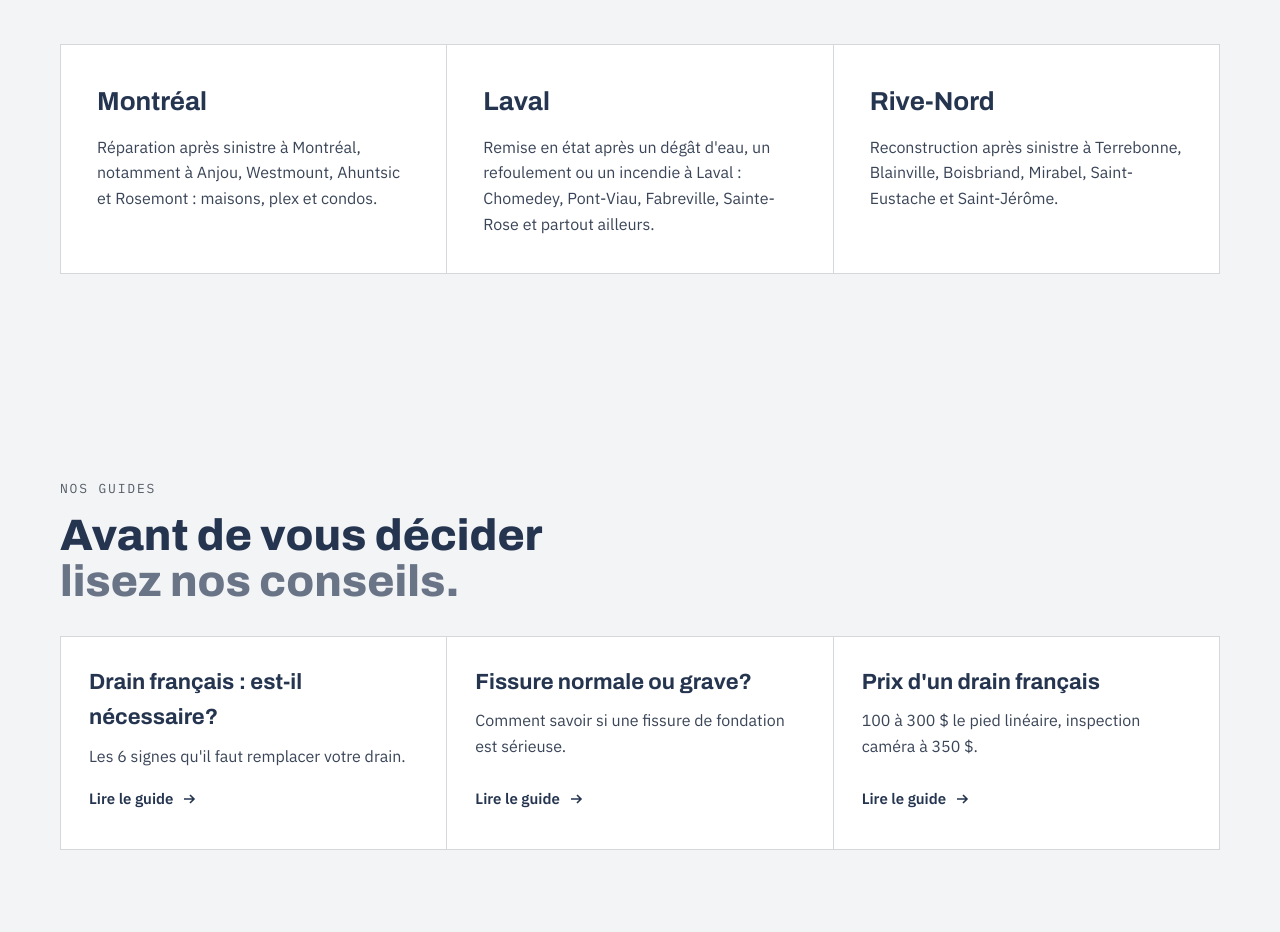
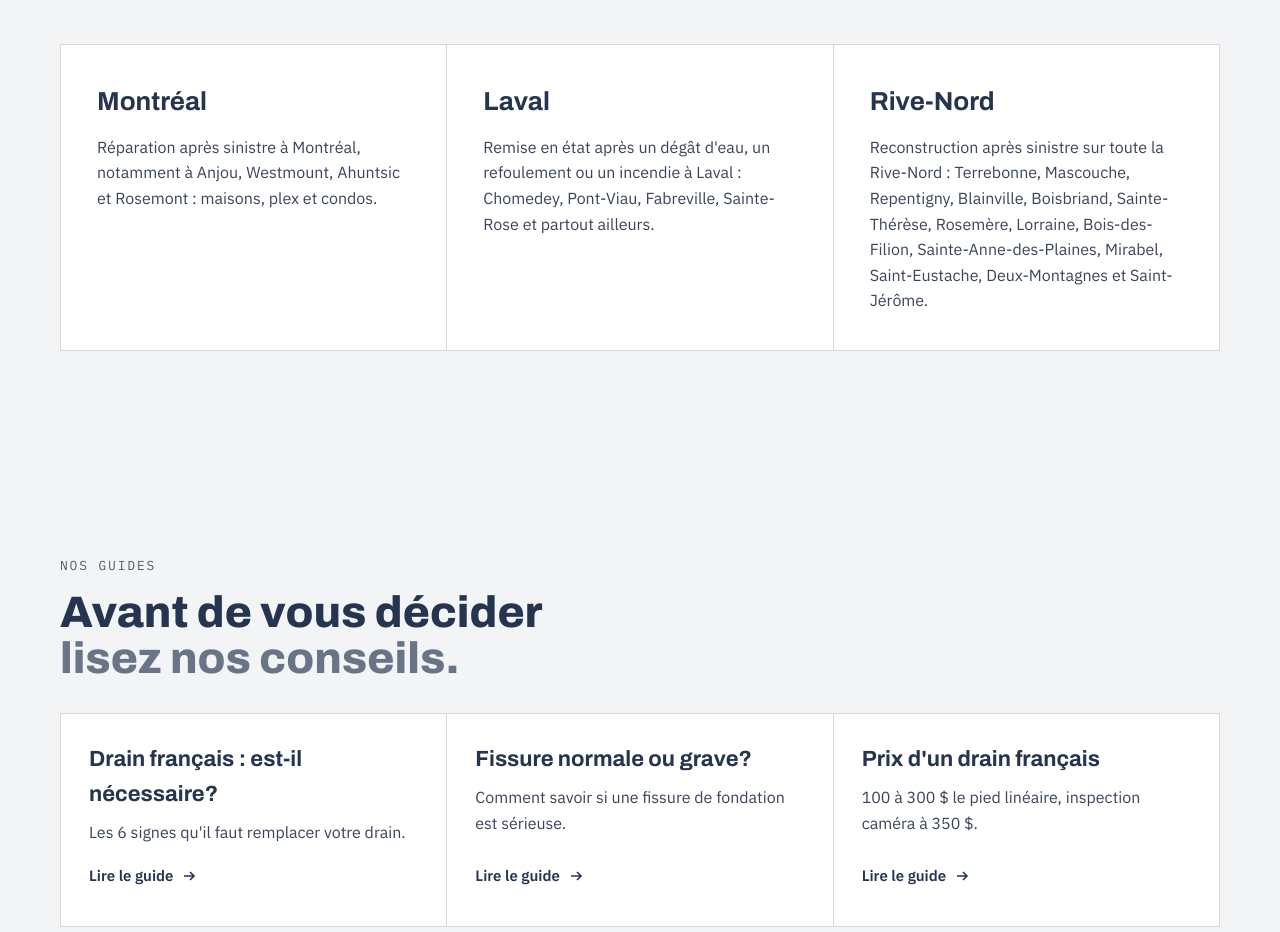
Before and after one commit to aleksandrgagnon/stratimoconstruction.com, a plain HTML site: page renovation-apres-sinistre/index.html in a window 1280 px wide. Shown: the part 3120-4052 px from the top of the page. Drawn offline with Linux system fonts and the light colour scheme.

Commit message:
Après sinistre : villes de la Rive-Nord
Co-Authored-By: Claude Opus 5.5 <noreply@anthropic.com>
Claude-Session: https://claude.ai/code/session_014cAfx9m5SfUf8RC1aX6xCr

```diff
--- a/renovation-apres-sinistre/index.html
+++ b/renovation-apres-sinistre/index.html
@@ -214,7 +214,7 @@ Rénovation après sinistre — Montréal, Laval et Rive-Nord
 <p style="margin: 0; color: #3A4558; font-size: 16px">Remise en état après un dégât d'eau, un refoulement ou un incendie à Laval : Chomedey, Pont-Viau, Fabreville, Sainte-Rose et partout ailleurs.</p>
 </div><div style="background: #FFFFFF; padding: 36px; display: flex; flex-direction: column; gap: 12px">
 <h3 style="margin: 0; font-family: 'Archivo', sans-serif; font-stretch: 108%; font-weight: 700; font-size: 26px">Rive-Nord</h3>
-<p style="margin: 0; color: #3A4558; font-size: 16px">Reconstruction après sinistre à Terrebonne, Blainville, Boisbriand, Mirabel, Saint-Eustache et Saint-Jérôme.</p>
+<p style="margin: 0; color: #3A4558; font-size: 16px">Reconstruction après sinistre sur toute la Rive-Nord : Terrebonne, Mascouche, Repentigny, Blainville, Boisbriand, Sainte-Thérèse, Rosemère, Lorraine, Bois-des-Filion, Sainte-Anne-des-Plaines, Mirabel, Saint-Eustache, Deux-Montagnes et Saint-Jérôme.</p>
 </div>
 </div>
 </div>
```
